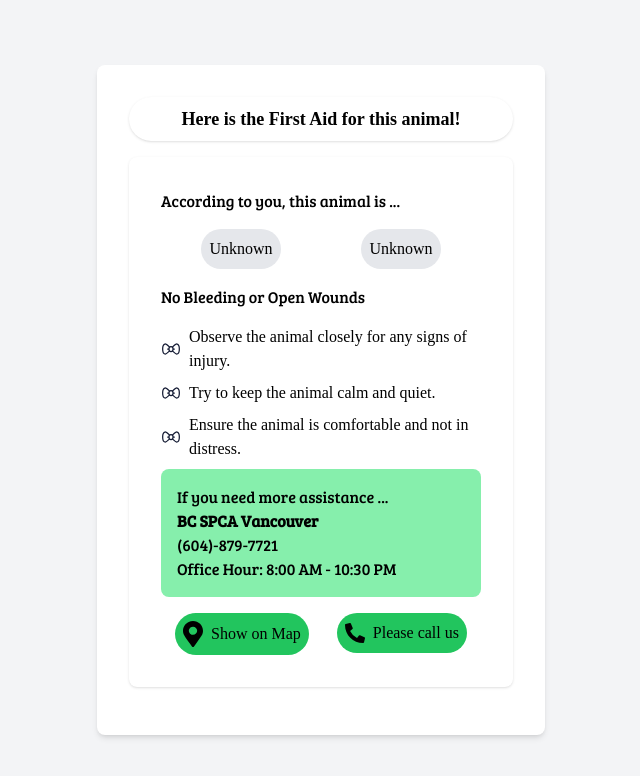
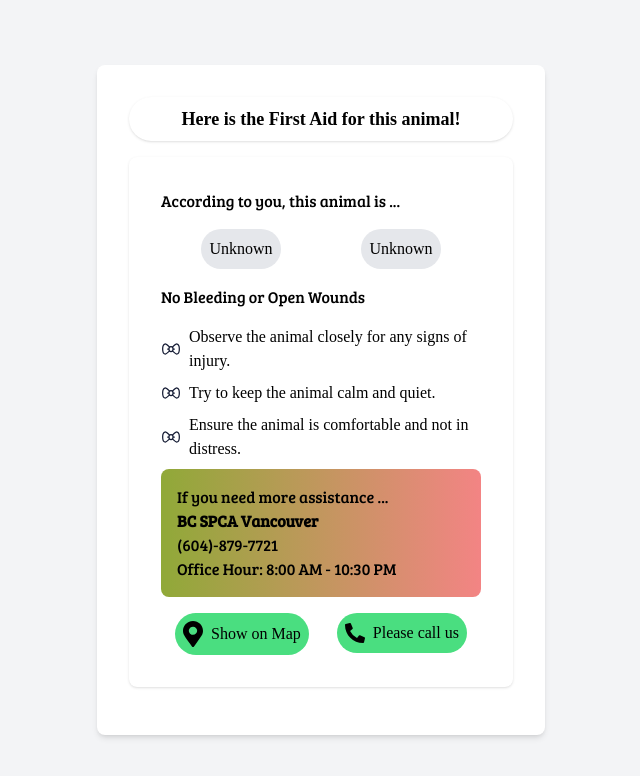
Before and after one commit to DevynnT/anisos, a Next.js app: page /result in a window 1280 px wide. Shown: the top 776 px of the page, without its empty margins (319-959 px from the left). Built offline with nearby package versions, Linux system fonts and the light colour scheme.

Commit message:
make the green=gradient color work

```diff
--- a/src/app/globals.css
+++ b/src/app/globals.css
@@ -42,6 +42,6 @@
 
 @layer components {
     .green-gradient {
-        @apply bg-gradient-to-r from-[#B3CA5E] to-[#F56364];
+        @apply bg-gradient-to-r from-[#90a938] to-[#f38484];
     }
 }
--- a/src/app/quiz/page.tsx
+++ b/src/app/quiz/page.tsx
@@ -65,7 +65,7 @@ const FirstAidQuiz = () => {
 
       return (
         <div className="min-h-screen bg-gray-100 flex flex-col items-center justify-center p-4">
-          <div className="bg-blue rounded-lg shadow-md p-8 w-full max-w-md bg-green-gradient">
+          <div className="rounded-lg shadow-md p-8 w-full max-w-md green-gradient">
             <div className="flex justify-center items-center mb-4">
               <span className="text-xl font-semibold">First Aid Quiz</span>
             </div>
@@ -84,7 +84,7 @@ const FirstAidQuiz = () => {
                   <button
                     key={option.text}
                     className={`flex items-center justify-center p-4 border rounded-lg ${
-                      isSelected(index) ? 'bg-green-500' : 'bg-gray-100'
+                      isSelected(index) ? 'bg-green-gradient' : 'bg-gray-100'
                     }`}
                     onClick={() => selectOption(index)}
                   >
@@ -105,7 +105,7 @@ const FirstAidQuiz = () => {
             <div className="flex flex-col items-center">
               <button
                 onClick={handleNext}
-                className={`bg-green-500 text-white px-6 py-2 rounded-lg mb-2 ${
+                className={`bg-green-600 text-white px-6 py-2 rounded-lg mb-2 ${
                   selectedOptions[questionIndex] === null ? 'opacity-50 cursor-not-allowed' : ''
                 }`}
                 disabled={selectedOptions[questionIndex] === null}
--- a/src/app/result/page.tsx
+++ b/src/app/result/page.tsx
@@ -88,7 +88,7 @@ const ResultPage = () => {
     </div>
   ))}
 
-  <div className="bg-green-300 p-4 rounded-lg mb-4">
+  <div className="green-gradient p-4 rounded-lg mb-4">
     <p>If you need more assistance ...</p>
     <p className="font-bold">{resultData.assistance.name}</p>
     <p>{resultData.assistance.phone}</p>
@@ -96,14 +96,14 @@ const ResultPage = () => {
   </div>
 
   <div className="flex justify-around">
-    <button className="p-2 bg-green-500 rounded-full text-black flex items-center">
+    <button className="p-2 bg-green-400 rounded-full text-black flex items-center">
       <span className="flex items-center">
         <Image src="/save.svg" alt="Map Icon" width={20} height={20} />
         <span className="ml-2">Show on Map</span>
       </span>
     </button>
     <Link href={`tel:${resultData.assistance.phone}`}>
-      <div className="p-2 bg-green-500 rounded-full text-black flex items-center">
+      <div className="p-2 bg-green-400 rounded-full text-black flex items-center">
         <span className="flex items-center">
           <Image src="/call.svg" alt="Call Icon" width={20} height={20} />
           <span className="ml-2">Please call us</span>
```
